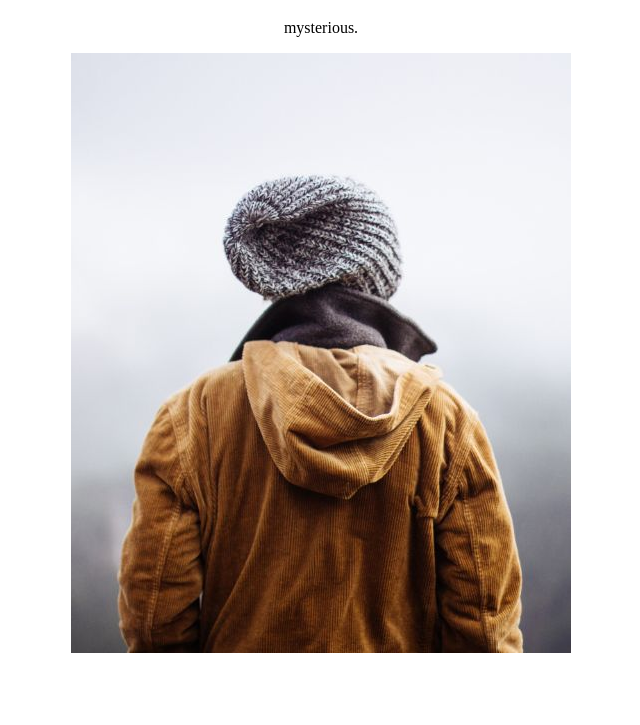
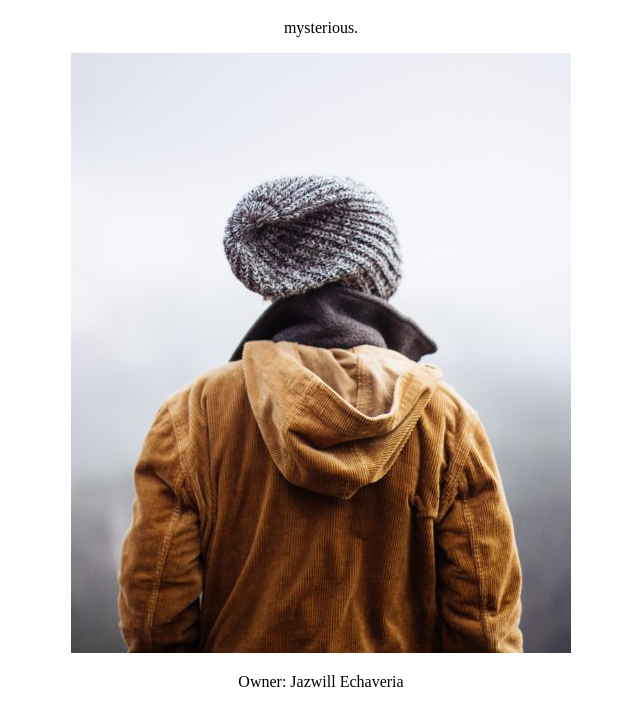
Before and after one commit to Echaveria22/jazwill23, a plain HTML site: page index.html in a window 1280 px wide. Shown: the part 61-786 px from the top of the page, without its empty margins (319-959 px from the left). Drawn offline with Linux system fonts and the light colour scheme.

Commit message:
Update index.html

```diff
--- a/index.html
+++ b/index.html
@@ -9,6 +9,6 @@
 <h1>jazwill Echaveria</h1>
 <p>mysterious.</p>
 <img src="img_girl.jpg" alt="Girl in a jacket">
-
+<p>Owner: Jazwill Echaveria</p>
 </body>
 </html>
```
